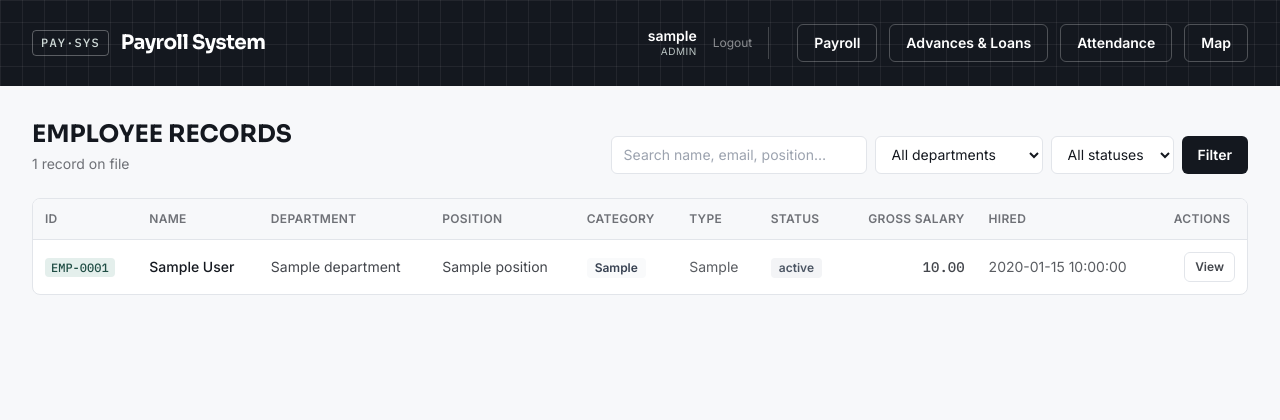
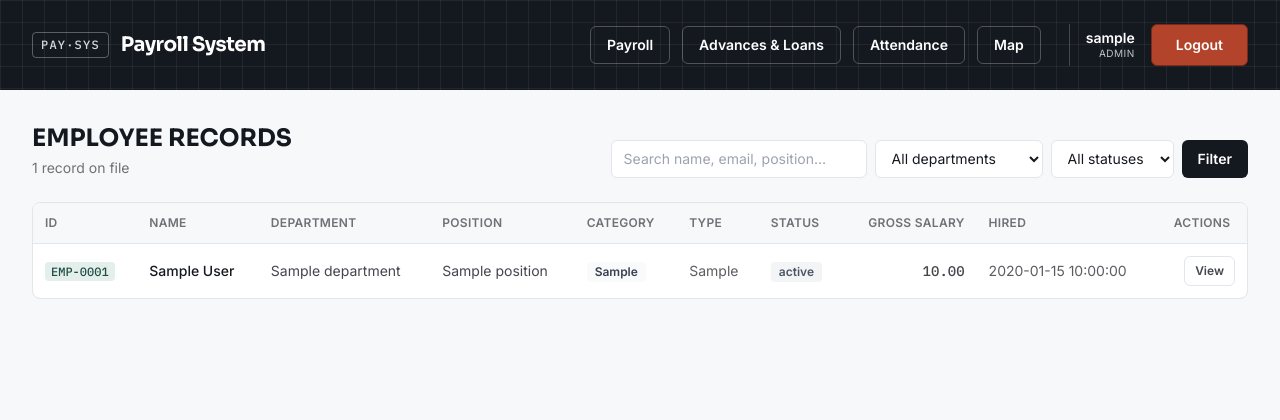
Before and after one commit to RoshD-08/employee_crud, a Flask app: page / in a window 1280 px wide. Shown: the top 420 px of the page. Run offline with Flask 3, Linux system fonts and the light colour scheme; the visitor is signed in with stand-in values (Sample User, id 1); a database or web service that is not in the repository returns one stand-in record (values such as "Sample title"); some libraries are stand-ins or nearby versions.

Commit message:
feat: enhance user logout block in template for improved UI design

```diff
--- a/templates/base.html
+++ b/templates/base.html
@@ -59,13 +59,7 @@
       </a>
       <div class="flex items-center gap-3">
         {% if g.user %}
-          <div class="mr-4 flex items-center gap-2 border-r border-white/20 pr-4">
-            <div class="text-right">
-              <div class="text-sm font-semibold text-white leading-tight">{{ g.user.username }}</div>
-              <div class="text-[10px] uppercase tracking-wider text-accent-light opacity-80">{{ g.user.role }}</div>
-            </div>
-            <a href="{{ url_for('logout') }}" class="ml-2 text-xs text-white/50 hover:text-white transition-colors">Logout</a>
-          </div>
+
 
           <a href="{{ url_for('payroll_dashboard') }}"
              class="inline-flex items-center gap-2 border border-white/25 hover:bg-white/10 text-white text-sm font-semibold px-4 py-2 rounded-md">
@@ -98,6 +92,15 @@
               <span class="text-lg leading-none">+</span> New
             </a>
           {% endif %}
+          <div class="ml-4 pl-4 flex items-center gap-4 border-l border-white/20">
+            <div class="text-right hidden sm:block">
+              <div class="text-sm font-semibold text-white leading-tight">{{ g.user.username }}</div>
+              <div class="text-[10px] uppercase tracking-wider text-accent-light opacity-80">{{ g.user.role }}</div>
+            </div>
+            <a href="{{ url_for('logout') }}" class="inline-flex items-center bg-rust hover:bg-[#9E3924] transition-colors text-white text-sm font-bold px-6 py-2.5 rounded-md shadow-sm border border-[#7A2A1A]">
+              Logout
+            </a>
+          </div>
         {% endif %}
       </div>
     </div>
```
